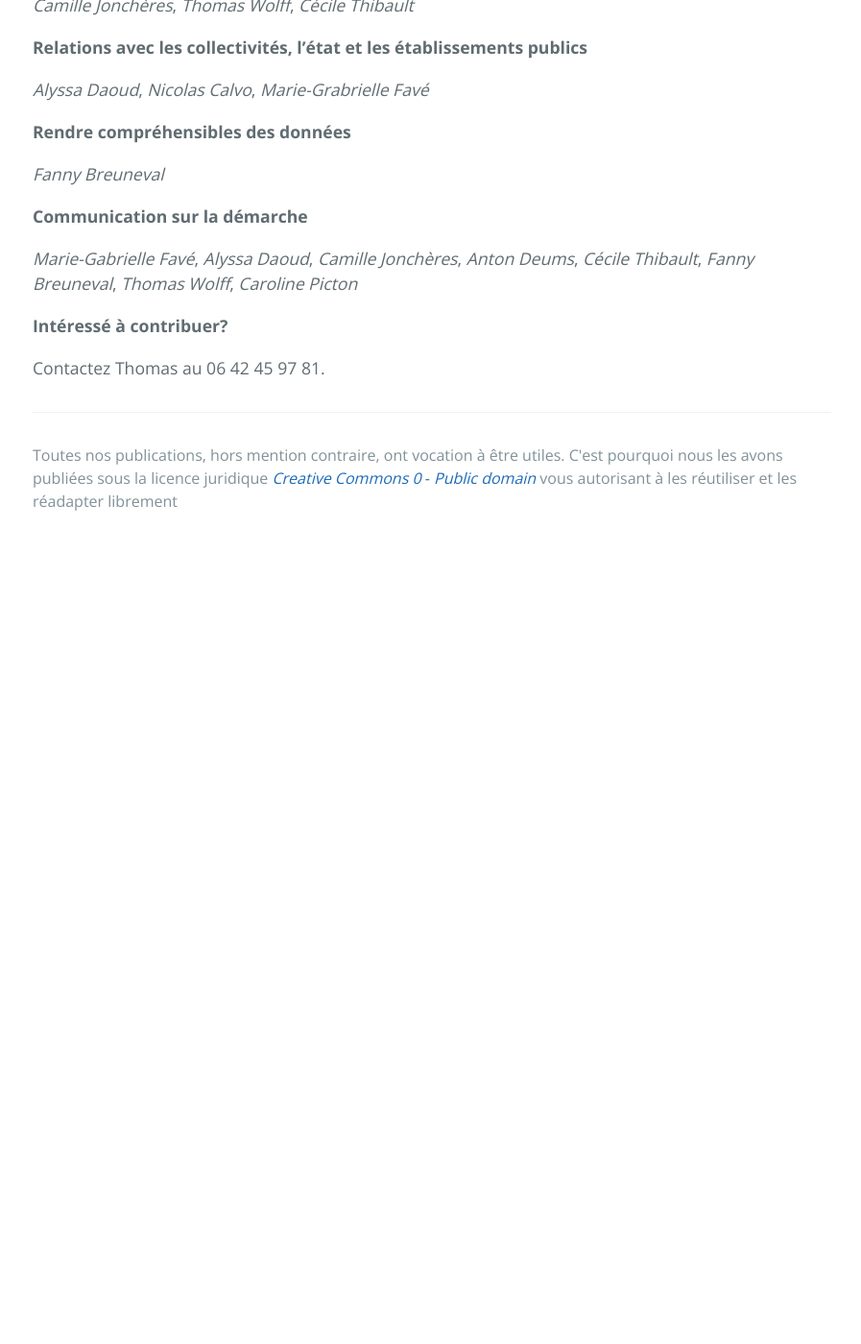
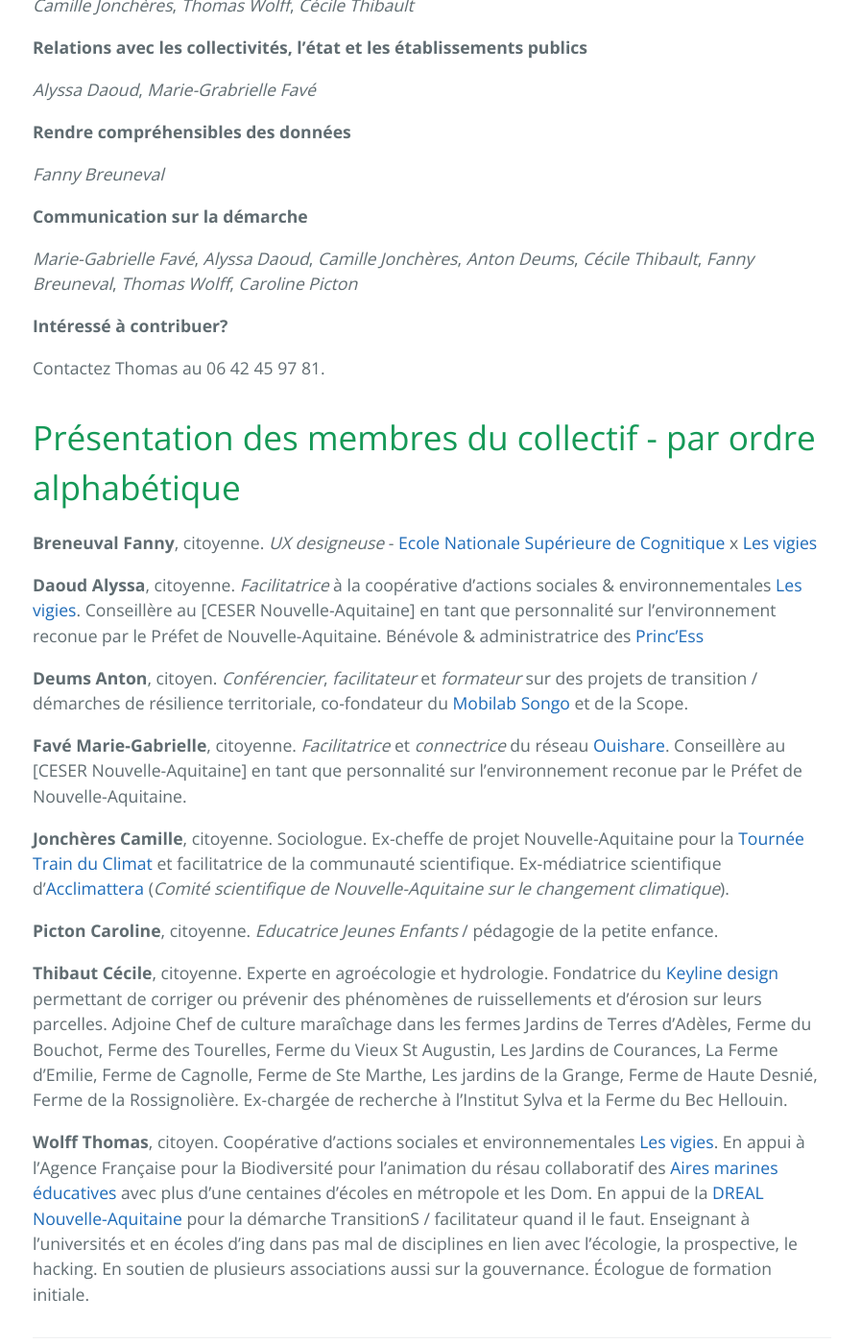
Before and after one commit to secheresses/Ancien-site, a Jekyll site: the page built from pages/collectif.md, in a window 1280 px wide and 1400 px high, scrolled down 625 px. Shown: the whole window at 96% size, without its empty margins (190-1087 px from the left). Built offline with Jekyll 4.4.1, drawn with Linux system fonts in a browser that asks for light colours; before the commit the page ends 1191 px from its top, so only the background shows below that; some of the changed text lies outside the part shown.

Commit message:
mise à jour descriptifs

```diff
--- a/pages/collectif.md
+++ b/pages/collectif.md
@@ -17,7 +17,7 @@ permalink: /collectif
 
 **Relations avec les collectivités, l'état et les établissements publics**
 
-*Alyssa Daoud*, *Nicolas Calvo*, *Marie-Grabrielle Favé*
+*Alyssa Daoud*, *Marie-Grabrielle Favé*
 
 **Rendre compréhensibles des données**
 
@@ -30,3 +30,21 @@ permalink: /collectif
 **Intéressé à contribuer?**
 
 Contactez Thomas au 06 42 45 97 81.
+
+# Présentation des membres du collectif - par ordre alphabétique
+
+**Breneuval Fanny**, citoyenne. *UX designeuse* - [Ecole Nationale Supérieure de Cognitique](ensc.bordeaux-inp.fr/fr) x [Les vigies](http://lesvigies.fr)
+
+**Daoud Alyssa**, citoyenne. *Facilitatrice* à la coopérative d'actions sociales & environnementales [Les vigies](http://lesvigies.fr). Conseillère au [CESER Nouvelle-Aquitaine] en tant que personnalité sur l'environnement reconue par le Préfet de Nouvelle-Aquitaine. Bénévole & administratrice des [Princ'Ess](https://princ-ess.org)
+
+**Deums Anton**, citoyen. *Conférencier*, *facilitateur* et *formateur* sur des projets de transition / démarches de résilience territoriale, co-fondateur du [Mobilab Songo](http://www.mobilab-songo.com/) et de la Scope.
+
+**Favé Marie-Gabrielle**, citoyenne. *Facilitatrice* et *connectrice* du réseau [Ouishare](https://www.ouishare.net/). Conseillère au [CESER Nouvelle-Aquitaine] en tant que personnalité sur l'environnement reconue par le Préfet de Nouvelle-Aquitaine.
+
+**Jonchères Camille**, citoyenne. Sociologue. Ex-cheffe de projet Nouvelle-Aquitaine pour la [Tournée Train du Climat](https://trainduclimat.fr/) et facilitatrice de la communauté scientifique. Ex-médiatrice scientifique d'[Acclimattera](http://www.acclimaterra.fr/) (*Comité scientifique de Nouvelle-Aquitaine sur le changement climatique*).
+
+**Picton Caroline**, citoyenne. *Educatrice Jeunes Enfants* / pédagogie de la petite enfance.
+
+**Thibaut Cécile**, citoyenne. Experte en agroécologie et hydrologie. Fondatrice du [Keyline design](https://www.miimosa.com/fr/projects/faites-venir-le-keyline-design-en-france-et-en-belgique) permettant de corriger ou prévenir des phénomènes de ruissellements et d'érosion sur leurs parcelles. Adjoine Chef de culture maraîchage dans les fermes  Jardins de Terres d’Adèles, Ferme du Bouchot, Ferme des Tourelles, Ferme du Vieux St Augustin, Les Jardins de Courances, La Ferme d’Emilie, Ferme de Cagnolle, Ferme de Ste Marthe, Les jardins de la Grange, Ferme de Haute Desnié, Ferme de la Rossignolière. Ex-chargée de recherche à l'Institut Sylva et la Ferme du Bec Hellouin.
+
+**Wolff Thomas**, citoyen. Coopérative d'actions sociales et environnementales [Les vigies](http://lesvigies.fr). En appui à l'Agence Française pour la Biodiversité pour l'animation du résau collaboratif des [Aires marines éducatives](http://lesvigies.fr) avec plus d'une centaines d'écoles en métropole et les Dom. En appui de la [DREAL Nouvelle-Aquitaine](https://fr.wikipedia.org/wiki/Direction_r%C3%A9gionale_de_l%27Environnement,_de_l%27Am%C3%A9nagement_et_du_Logement) pour la démarche TransitionS / facilitateur quand il le faut. Enseignant à l'universités et en écoles d'ing dans pas mal de disciplines en lien avec l'écologie, la prospective, le hacking. En soutien de plusieurs associations aussi sur la gouvernance. Écologue de formation initiale.
```
Also changed, not shown: other parts of pages/collectif.md (+1 -1 lines).
